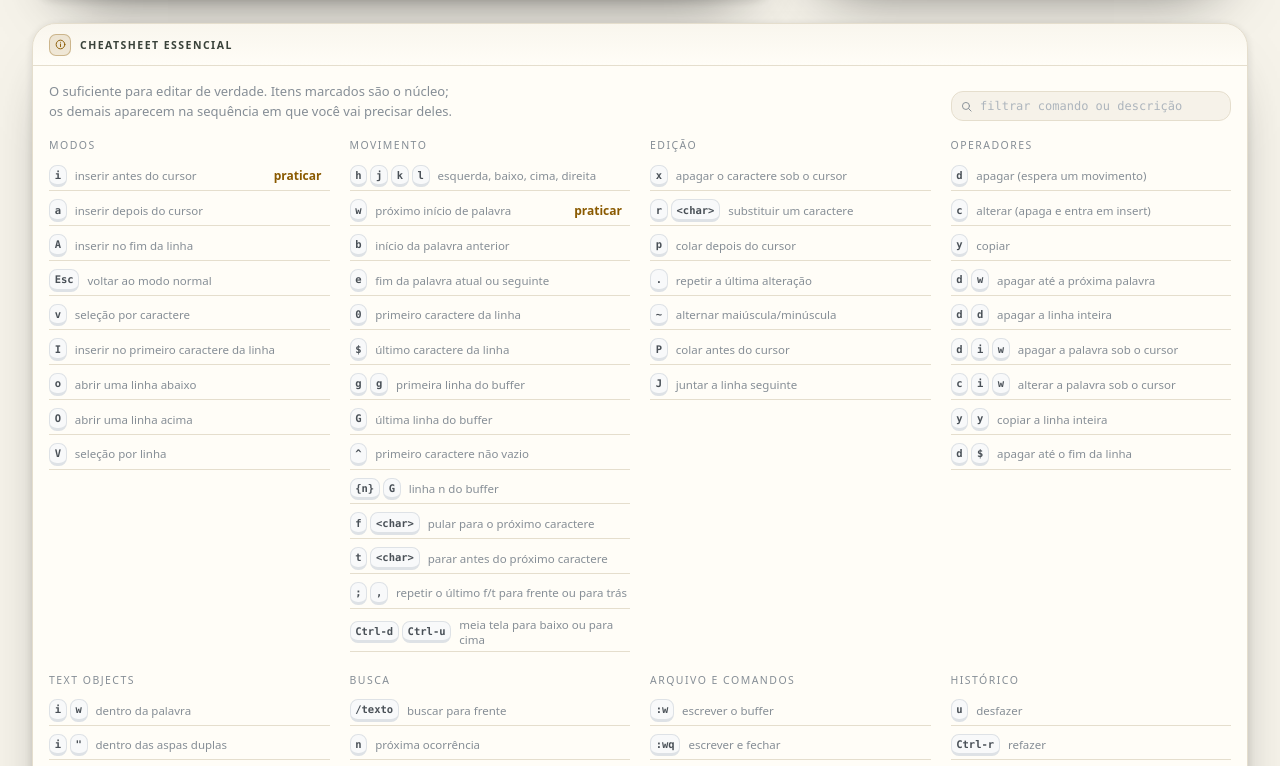
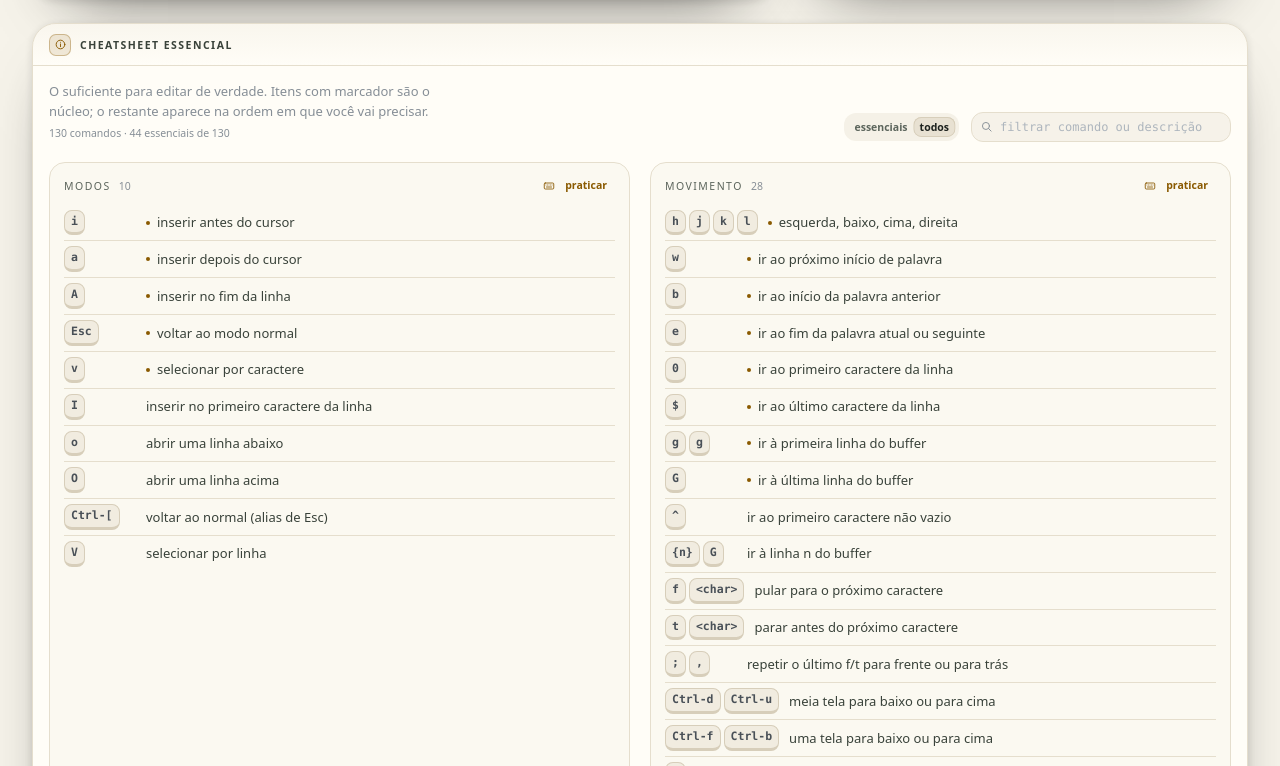
Before and after one commit to fernandoleitepagani/visualize_it, a React (Vite) app: page /vim in a window 1280 px wide. Shown: the part 834-1600 px from the top of the page. Built offline with nearby package versions, Linux system fonts and the light colour scheme.

Commit message:
feat(vim): rebuild the cheatsheet for readability
Two-column groups, larger keycaps, essential markers, filter/toggle and one practice action per group.

```diff
--- a/src/vim/cheatsheet.ts
+++ b/src/vim/cheatsheet.ts
@@ -10,72 +10,104 @@ export interface CheatItem {
   keys: string[];
   label: string;
   essential?: boolean;
-  practice?: CheatPractice;
 }
 
 export interface CheatGroup {
   id: string;
   title: string;
+  /** Snippet loaded by the "praticar" action in the group header. */
+  practice: CheatPractice;
   items: CheatItem[];
 }
 
-const line = 'pratique movimentos nesta linha de exemplo';
+const line = 'mova o cursor buffer até a palavra alvo';
 
 export const cheatsheet: CheatGroup[] = [
   {
     id: 'modos',
     title: 'Modos',
+    practice: { lines: ['escreva algo aqui, saia com Esc e volte com i'], cursor: { line: 0, col: 0 } },
     items: [
-      { id: 'i', keys: ['i'], label: 'inserir antes do cursor', essential: true, practice: { lines: [line], cursor: { line: 0, col: 0 } } },
+      { id: 'i', keys: ['i'], label: 'inserir antes do cursor', essential: true },
       { id: 'a', keys: ['a'], label: 'inserir depois do cursor', essential: true },
       { id: 'I', keys: ['I'], label: 'inserir no primeiro caractere da linha' },
       { id: 'A', keys: ['A'], label: 'inserir no fim da linha', essential: true },
       { id: 'o', keys: ['o'], label: 'abrir uma linha abaixo' },
       { id: 'O', keys: ['O'], label: 'abrir uma linha acima' },
       { id: 'Esc', keys: ['Esc'], label: 'voltar ao modo normal', essential: true },
-      { id: 'v', keys: ['v'], label: 'seleção por caractere', essential: true },
-      { id: 'V', keys: ['V'], label: 'seleção por linha' },
+      { id: 'ctrl-bracket', keys: ['Ctrl-['], label: 'voltar ao normal (alias de Esc)' },
+      { id: 'v', keys: ['v'], label: 'selecionar por caractere', essential: true },
+      { id: 'V', keys: ['V'], label: 'selecionar por linha' },
     ],
   },
   {
     id: 'movimento',
     title: 'Movimento',
+    practice: { lines: [line], cursor: { line: 0, col: 0 } },
     items: [
       { id: 'hjkl', keys: ['h', 'j', 'k', 'l'], label: 'esquerda, baixo, cima, direita', essential: true },
-      { id: 'w', keys: ['w'], label: 'próximo início de palavra', essential: true, practice: { lines: [line], cursor: { line: 0, col: 0 } } },
-      { id: 'b', keys: ['b'], label: 'início da palavra anterior', essential: true },
-      { id: 'e', keys: ['e'], label: 'fim da palavra atual ou seguinte', essential: true },
-      { id: '0', keys: ['0'], label: 'primeiro caractere da linha', essential: true },
-      { id: '^', keys: ['^'], label: 'primeiro caractere não vazio' },
-      { id: '$', keys: ['$'], label: 'último caractere da linha', essential: true },
-      { id: 'gg', keys: ['g', 'g'], label: 'primeira linha do buffer', essential: true },
-      { id: 'G', keys: ['G'], label: 'última linha do buffer', essential: true },
-      { id: 'countG', keys: ['{n}', 'G'], label: 'linha n do buffer' },
+      { id: 'w', keys: ['w'], label: 'ir ao próximo início de palavra', essential: true },
+      { id: 'b', keys: ['b'], label: 'ir ao início da palavra anterior', essential: true },
+      { id: 'e', keys: ['e'], label: 'ir ao fim da palavra atual ou seguinte', essential: true },
+      { id: '0', keys: ['0'], label: 'ir ao primeiro caractere da linha', essential: true },
+      { id: '^', keys: ['^'], label: 'ir ao primeiro caractere não vazio' },
+      { id: '$', keys: ['$'], label: 'ir ao último caractere da linha', essential: true },
+      { id: 'gg', keys: ['g', 'g'], label: 'ir à primeira linha do buffer', essential: true },
+      { id: 'G', keys: ['G'], label: 'ir à última linha do buffer', essential: true },
+      { id: 'countG', keys: ['{n}', 'G'], label: 'ir à linha n do buffer' },
       { id: 'f', keys: ['f', '<char>'], label: 'pular para o próximo caractere' },
       { id: 't', keys: ['t', '<char>'], label: 'parar antes do próximo caractere' },
-      { id: ';/', keys: [';', ','], label: 'repetir o último f/t para frente ou para trás' },
-      { id: 'meia-tela', keys: ['Ctrl-d', 'Ctrl-u'], label: 'meia tela para baixo ou para cima' },
+      { id: 'repeat-find', keys: [';', ','], label: 'repetir o último f/t para frente ou para trás' },
+      { id: 'half-screen', keys: ['Ctrl-d', 'Ctrl-u'], label: 'meia tela para baixo ou para cima' },
+      { id: 'full-screen', keys: ['Ctrl-f', 'Ctrl-b'], label: 'uma tela para baixo ou para cima' },
+      { id: 'bracket', keys: ['%'], label: 'ir ao bracket correspondente' },
+      { id: 'paragraph', keys: ['{', '}'], label: 'parágrafo anterior ou seguinte' },
+      { id: 'underscore', keys: ['_'], label: 'primeiro caractere não vazio (com contagem, desce linhas)' },
+      { id: 'plus-minus', keys: ['+', '-'], label: 'primeiro caractere da linha seguinte ou anterior' },
+      { id: 'column', keys: ['|'], label: 'ir para a coluna n' },
+      { id: 'screen', keys: ['H', 'M', 'L'], label: 'topo, meio e fim da tela' },
+      { id: 'sentence', keys: ['(', ')'], label: 'início da frase anterior ou seguinte' },
+      { id: 'ge', keys: ['g', 'e'], label: 'fim da palavra anterior' },
+      { id: 'g-line', keys: ['g', '_'], label: 'último caractere não vazio da linha' },
+      { id: 'scroll', keys: ['z', 'z'], label: 'centralizar a linha atual' },
+      { id: 'scroll-top', keys: ['z', 't'], label: 'linha atual no topo' },
+      { id: 'scroll-bottom', keys: ['z', 'b'], label: 'linha atual no rodapé' },
+      { id: 'scroll-lines', keys: ['Ctrl-e', 'Ctrl-y'], label: 'rolar uma linha' },
     ],
   },
   {
     id: 'edicao',
     title: 'Edição',
+    practice: { lines: ['const buffer = 3;'], cursor: { line: 0, col: 6 } },
     items: [
       { id: 'x', keys: ['x'], label: 'apagar o caractere sob o cursor', essential: true },
       { id: 'r', keys: ['r', '<char>'], label: 'substituir um caractere', essential: true },
-      { id: 'tilde', keys: ['~'], label: 'alternar maiúscula/minúscula' },
+      { id: 'tilde', keys: ['~'], label: 'alternar maiúscula e minúscula' },
       { id: 'p', keys: ['p'], label: 'colar depois do cursor', essential: true },
       { id: 'P', keys: ['P'], label: 'colar antes do cursor' },
       { id: 'J', keys: ['J'], label: 'juntar a linha seguinte' },
       { id: 'dot', keys: ['.'], label: 'repetir a última alteração', essential: true },
+      { id: 'D', keys: ['D'], label: 'apagar até o fim da linha (= d$)', essential: true },
+      { id: 'C', keys: ['C'], label: 'alterar até o fim da linha (= c$)' },
+      { id: 'Y', keys: ['Y'], label: 'copiar até o fim da linha (= y$)' },
+      { id: 'R', keys: ['R'], label: 'modo replace (sobrescrever)', essential: true },
+      { id: 'gJ', keys: ['g', 'J'], label: 'juntar linhas sem espaço' },
+      { id: 'U', keys: ['U'], label: 'desfazer a última alteração da linha' },
+      { id: 'ZZ', keys: ['Z', 'Z'], label: 'salvar e sair' },
+      { id: 'ZQ', keys: ['Z', 'Q'], label: 'sair sem salvar' },
+      { id: 'indent', keys: ['>>'], label: 'indentar a linha', essential: true },
+      { id: 'dedent', keys: ['<<'], label: 'dedententar a linha' },
+      { id: 'increment', keys: ['Ctrl-a'], label: 'incrementar o número sob o cursor' },
+      { id: 'decrement', keys: ['Ctrl-x'], label: 'decrementar o número sob o cursor' },
     ],
   },
   {
     id: 'operadores',
     title: 'Operadores',
+    practice: { lines: ['foo bar baz'], cursor: { line: 0, col: 0 } },
     items: [
       { id: 'd', keys: ['d'], label: 'apagar (espera um movimento)', essential: true },
-      { id: 'c', keys: ['c'], label: 'alterar (apaga e entra em insert)', essential: true },
+      { id: 'c', keys: ['c'], label: 'alterar e entrar no modo insert', essential: true },
       { id: 'y', keys: ['y'], label: 'copiar', essential: true },
       { id: 'dw', keys: ['d', 'w'], label: 'apagar até a próxima palavra', essential: true },
       { id: 'dd', keys: ['d', 'd'], label: 'apagar a linha inteira', essential: true },
@@ -83,11 +115,16 @@ export const cheatsheet: CheatGroup[] = [
       { id: 'diw', keys: ['d', 'i', 'w'], label: 'apagar a palavra sob o cursor', essential: true },
       { id: 'ciw', keys: ['c', 'i', 'w'], label: 'alterar a palavra sob o cursor', essential: true },
       { id: 'yy', keys: ['y', 'y'], label: 'copiar a linha inteira', essential: true },
+      { id: 'shift-op', keys: ['>', '<'], label: 'indentar ou dedententar com um movimento (ex.: >j)' },
+      { id: 'g-case', keys: ['g', '~'], label: 'alternar maiúsculas com um movimento' },
+      { id: 'gu', keys: ['g', 'u'], label: 'minúsculas com um movimento' },
+      { id: 'gU', keys: ['g', 'U'], label: 'maiúsculas com um movimento' },
     ],
   },
   {
     id: 'text-objects',
     title: 'Text objects',
+    practice: { lines: ['const name = "antigo";'], cursor: { line: 0, col: 14 } },
     items: [
       { id: 'iw', keys: ['i', 'w'], label: 'dentro da palavra', essential: true },
       { id: 'aw', keys: ['a', 'w'], label: 'palavra e o espaço ao redor' },
@@ -97,23 +134,81 @@ export const cheatsheet: CheatGroup[] = [
       { id: 'a-paren', keys: ['a', '('], label: 'parênteses incluídos' },
       { id: 'i-single', keys: ['i', "'"], label: 'dentro das aspas simples' },
       { id: 'a-single', keys: ['a', "'"], label: 'aspas simples incluídas' },
+      { id: 'i-backtick', keys: ['i', '`'], label: 'dentro das crases' },
+      { id: 'a-backtick', keys: ['a', '`'], label: 'crases incluídas' },
+      { id: 'i-bracket', keys: ['i', '['], label: 'dentro dos colchetes' },
+      { id: 'a-bracket', keys: ['a', '['], label: 'colchetes incluídos' },
+      { id: 'i-brace', keys: ['i', '{'], label: 'dentro das chaves' },
+      { id: 'a-brace', keys: ['a', '{'], label: 'chaves incluídas' },
+      { id: 'i-paragraph', keys: ['i', 'p'], label: 'dentro do parágrafo' },
+      { id: 'a-paragraph', keys: ['a', 'p'], label: 'parágrafo e a linha em branco' },
     ],
   },
   {
     id: 'busca',
     title: 'Busca',
+    practice: {
+      lines: ['const total = 0;', 'function soma() {', '  return total + 1;', '}'],
+      cursor: { line: 0, col: 0 },
+    },
     items: [
       { id: '/', keys: ['/texto'], label: 'buscar para frente', essential: true },
       { id: '?', keys: ['?texto'], label: 'buscar para trás' },
-      { id: 'n', keys: ['n'], label: 'próxima ocorrência', essential: true },
-      { id: 'N', keys: ['N'], label: 'ocorrência anterior' },
+      { id: 'n', keys: ['n'], label: 'ir à próxima ocorrência', essential: true },
+      { id: 'N', keys: ['N'], label: 'ir à ocorrência anterior' },
       { id: 'star', keys: ['*'], label: 'buscar a palavra sob o cursor' },
       { id: 'hash', keys: ['#'], label: 'buscar a palavra sob o cursor para trás' },
+      { id: 'noh', keys: [':noh'], label: 'limpar o destaque da busca' },
+      { id: 'gstar', keys: ['g', '*'], label: 'buscar a palavra sob o cursor' },
+      { id: 'ghash', keys: ['g', '#'], label: 'buscar a palavra sob o cursor para trás' },
+    ],
+  },
+  {
+    id: 'visual',
+    title: 'Visual',
+    practice: { lines: ['linha um', 'linha dois', 'linha três'], cursor: { line: 0, col: 0 } },
+    items: [
+      { id: 'visual-char', keys: ['v', '<mov>'], label: 'selecionar caracteres', essential: true },
+      { id: 'visual-line', keys: ['V', '<mov>'], label: 'selecionar linhas', essential: true },
+      { id: 'visual-delete', keys: ['d'], label: 'apagar a seleção', essential: true },
+      { id: 'visual-yank', keys: ['y'], label: 'copiar a seleção' },
+      { id: 'visual-change', keys: ['c'], label: 'alterar a seleção' },
+      { id: 'visual-indent', keys: ['>', '<'], label: 'indentar ou dedententar a seleção' },
+      { id: 'visual-swap', keys: ['o'], label: 'trocar a âncora da seleção' },
+      { id: 'visual-case', keys: ['u', 'U', '~'], label: 'minúsculas, maiúsculas ou alternar caixa' },
+      { id: 'visual-paste', keys: ['p'], label: 'substituir a seleção pelo registrador' },
+      { id: 'visual-join', keys: ['J'], label: 'juntar as linhas selecionadas' },
+    ],
+  },
+  {
+    id: 'marcas',
+    title: 'Marcas e saltos',
+    practice: { lines: ['linha um', 'linha dois', 'linha três', 'linha quatro'], cursor: { line: 0, col: 0 } },
+    items: [
+      { id: 'mark-set', keys: ['m', 'a'], label: 'definir a marca a', essential: true },
+      { id: 'mark-jump-line', keys: ["'", 'a'], label: 'ir à linha da marca a' },
+      { id: 'mark-jump-exact', keys: ['`', 'a'], label: 'ir à posição exata da marca a' },
+      { id: 'last-position', keys: ["'", "'"], label: 'voltar à última posição' },
+      { id: 'jump-back', keys: ['Ctrl-o', 'Ctrl-i'], label: 'voltar ou avançar no histórico de saltos', essential: true },
+      { id: 'marks', keys: [':marks'], label: 'listar as marcas' },
+    ],
+  },
+  {
+    id: 'macros',
+    title: 'Macros',
+    practice: { lines: ['linha para gravar uma macro'], cursor: { line: 0, col: 0 } },
+    items: [
+      { id: 'record', keys: ['q', 'a'], label: 'gravar a macro no registrador a', essential: true },
+      { id: 'stop-record', keys: ['q'], label: 'parar a gravação' },
+      { id: 'play', keys: ['@', 'a'], label: 'executar a macro a', essential: true },
+      { id: 'play-last', keys: ['@', '@'], label: 'repetir a última macro' },
+      { id: 'registers', keys: [':reg'], label: 'ver registradores e macros' },
     ],
   },
   {
     id: 'arquivo',
     title: 'Arquivo e comandos',
+    practice: { lines: ['# rascunho'], cursor: { line: 0, col: 0 } },
     items: [
       { id: 'w', keys: [':w'], label: 'escrever o buffer', essential: true },
       { id: 'q', keys: [':q'], label: 'fechar (bloqueia se houver alterações)' },
@@ -122,14 +217,20 @@ export const cheatsheet: CheatGroup[] = [
       { id: 'x', keys: [':x'], label: 'escrever e fechar (atalho)' },
       { id: 'number', keys: [':set number'], label: 'mostrar números de linha' },
       { id: 'goto', keys: [':{n}'], label: 'ir para a linha n' },
+      { id: 'substitute', keys: [':s/antigo/novo/g'], label: 'substituir na linha atual' },
+      { id: 'substitute-all', keys: [':%s/antigo/novo/g'], label: 'substituir no buffer inteiro' },
+      { id: 'sort', keys: [':sort'], label: 'ordenar as linhas' },
+      { id: 'ignorecase', keys: [':set ignorecase'], label: 'busca sem diferenciar maiúsculas' },
+      { id: 'relativenumber', keys: [':set relativenumber'], label: 'números de linha relativos' },
     ],
   },
   {
     id: 'historico',
     title: 'Histórico',
+    practice: { lines: ['linha para editar e desfazer'], cursor: { line: 0, col: 0 } },
     items: [
       { id: 'u', keys: ['u'], label: 'desfazer', essential: true },
-      { id: 'redo', keys: ['Ctrl-r'], label: 'refazer', essential: true },
+      { id: 'redo', keys: ['C-r'], label: 'refazer', essential: true },
     ],
   },
 ];
@@ -140,18 +241,27 @@ const normalize = (value: string) =>
     .replace(/[\u0300-\u036f]/g, '')
     .toLowerCase();
 
-export function filterCheatsheet(query: string): CheatGroup[] {
+export function filterCheatsheet(query: string, essentialsOnly = false): CheatGroup[] {
   const needle = normalize(query.trim());
-  if (!needle) return cheatsheet;
 
   return cheatsheet
     .map((group) => ({
       ...group,
-      items: group.items.filter((item) =>
-        normalize(
+      items: group.items.filter((item) => {
+        if (essentialsOnly && !item.essential) return false;
+        if (!needle) return true;
+        return normalize(
           `${item.keys.join(' ')} ${item.keys.join('')} ${item.label} ${group.title}`,
-        ).includes(needle),
-      ),
+        ).includes(needle);
+      }),
     }))
     .filter((group) => group.items.length > 0);
 }
+
+export const cheatTotals = {
+  commands: cheatsheet.reduce((total, group) => total + group.items.length, 0),
+  essentials: cheatsheet.reduce(
+    (total, group) => total + group.items.filter((item) => item.essential).length,
+    0,
+  ),
+};
--- a/src/vim/components/VimCheatsheet.tsx
+++ b/src/vim/components/VimCheatsheet.tsx
@@ -1,25 +1,60 @@
-import { useState } from 'react';
-import { Box, Button, Group, Kbd, SimpleGrid, Stack, Text, TextInput } from '@mantine/core';
-import { SearchIcon } from '@/components/icons';
-import { font, radius, vizVar } from '@/theme';
-import { filterCheatsheet, type CheatItem } from '../cheatsheet';
+import { memo, useState } from 'react';
+import {
+  Box,
+  Button,
+  CloseButton,
+  Group,
+  Kbd,
+  SegmentedControl,
+  SimpleGrid,
+  Text,
+  TextInput,
+} from '@mantine/core';
+import { KeyboardIcon, SearchIcon } from '@/components/icons';
+import { font, vizVar } from '@/theme';
+import { cheatTotals, filterCheatsheet, type CheatGroup } from '../cheatsheet';
 
 interface Props {
-  onPractice: (item: CheatItem) => void;
+  onPractice: (group: CheatGroup) => void;
 }
 
-/** Essential commands, filterable and linked to the practice buffer. */
-export function VimCheatsheet({ onPractice }: Props) {
+/**
+ * Readable reference: two columns, one command per row, keycaps on the left and
+ * a single practice action per group. Memoized because it is static while the
+ * user types in the editor.
+ */
+export const VimCheatsheet = memo(function VimCheatsheet({ onPractice }: Props) {
   const [query, setQuery] = useState('');
-  const groups = filterCheatsheet(query);
+  const [essentialsOnly, setEssentialsOnly] = useState(false);
+  const groups = filterCheatsheet(query, essentialsOnly);
+  const visible = groups.reduce((total, group) => total + group.items.length, 0);
 
   return (
     <Box p="md">
-      <Group justify="space-between" align="flex-end" gap="sm" mb="md" wrap="wrap">
+      <Group justify="space-between" align="flex-end" gap="md" mb="lg" wrap="wrap">
+        <Box>
           <Text fz={font.small} c="dimmed" maw="56ch" lh={1.5}>
-          O suficiente para editar de verdade. Itens marcados são o núcleo; os demais aparecem na
-          sequência em que você vai precisar deles.
+            O suficiente para editar de verdade. Itens com marcador são o núcleo; o restante aparece
+            na ordem em que você vai precisar.
           </Text>
+          <Text fz={font.micro} c="dimmed" mt={4} aria-live="polite">
+            {visible} comandos · {cheatTotals.essentials} essenciais de {cheatTotals.commands}
+          </Text>
+        </Box>
+
+        <Group gap="sm" wrap="wrap" align="center" className="vim-cheat-controls">
+          <SegmentedControl
+            size="xs"
+            radius="md"
+            value={essentialsOnly ? 'essential' : 'all'}
+            onChange={(value) => setEssentialsOnly(value === 'essential')}
+            data={[
+              { label: 'essenciais', value: 'essential' },
+              { label: 'todos', value: 'all' },
+            ]}
+            aria-label="Filtrar por comandos essenciais"
+            styles={{ label: { fontSize: font.micro } }}
+          />
           <TextInput
             value={query}
             onChange={(event) => setQuery(event.currentTarget.value)}
@@ -27,10 +62,16 @@ export function VimCheatsheet({ onPractice }: Props) {
             size="xs"
             radius="md"
             leftSection={<SearchIcon size={13} />}
+            rightSection={
+              query ? (
+                <CloseButton size="xs" aria-label="Limpar filtro" onClick={() => setQuery('')} />
+              ) : null
+            }
             aria-label="Filtrar cheatsheet"
             styles={{ input: { fontFamily: 'var(--mantine-font-family-monospace)' } }}
-          w={{ base: '100%', sm: 280 }}
+            w={{ base: '100%', sm: 260 }}
           />
+        </Group>
       </Group>
 
       {groups.length === 0 ? (
@@ -38,66 +79,76 @@ export function VimCheatsheet({ onPractice }: Props) {
           Nenhum comando encontrado.
         </Text>
       ) : (
-        <SimpleGrid cols={{ base: 1, sm: 2, lg: 4 }} spacing="lg">
+        <SimpleGrid cols={{ base: 1, md: 2 }} spacing="lg">
           {groups.map((group) => {
             const items = [...group.items].sort(
               (a, b) => Number(Boolean(b.essential)) - Number(Boolean(a.essential)),
             );
+
             return (
-              <Box key={group.id}>
+              <Box
+                key={group.id}
+                component="section"
+                aria-label={group.title}
+                className="vim-cheat-group"
+              >
+                <Group justify="space-between" align="center" gap="sm" mb={8} wrap="nowrap">
+                  <Group gap={8} align="baseline" wrap="nowrap">
                     <Text
                       fz={font.micro}
                       tt="uppercase"
-                  c="dimmed"
-                  mb={8}
-                  style={{ letterSpacing: '0.14em' }}
+                      style={{ color: vizVar.muted, letterSpacing: '0.14em' }}
                     >
                       {group.title}
                     </Text>
-                <Stack gap={5}>
+                    <Text fz={font.micro} c="dimmed">
+                      {items.length}
+                    </Text>
+                  </Group>
+                  <Button
+                    size="compact-xs"
+                    variant="subtle"
+                    radius="pill"
+                    aria-label={`praticar ${group.title}`}
+                    leftSection={<KeyboardIcon size={12} />}
+                    onClick={() => onPractice(group)}
+                    styles={{ label: { fontSize: font.micro } }}
+                    style={{ color: vizVar.accent }}
+                  >
+                    praticar
+                  </Button>
+                </Group>
+
+                <dl className="vim-cheat-list">
                   {items.map((item) => (
-                    <Group
-                      key={item.id}
-                      justify="space-between"
-                      align="center"
-                      gap={8}
-                      wrap="nowrap"
+                    <div className="vim-cheat-row" key={item.id}>
+                      <dt>
+                        <Group gap={3} wrap="nowrap">
+                          {item.keys.map((key, keyIndex) => (
+                            <Kbd
+                              key={`${item.id}-${key}-${keyIndex}`}
+                              fz={11.5}
                               style={{
-                        padding: '3px 0',
-                        borderBottom: `1px solid ${vizVar.line}`,
+                                background: 'var(--viz-surface-2)',
+                                borderColor: vizVar.line2,
+                                boxShadow: 'none',
+                                padding: '2px 6px',
                               }}
                             >
-                      <Group gap={8} wrap="nowrap" style={{ minWidth: 0 }}>
-                        <Group gap={3} wrap="nowrap" style={{ flexShrink: 0 }}>
-                          {item.keys.map((key) => (
-                            <Kbd key={key} fz={font.micro}>
                               {key}
                             </Kbd>
                           ))}
                         </Group>
-                        <Text fz={font.tiny} c="dimmed" style={{ lineHeight: 1.35 }}>
-                          {item.label}
-                        </Text>
-                      </Group>
-                      {item.practice ? (
-                        <Button
-                          size="compact-xs"
-                          variant="subtle"
-                          radius="sm"
-                          aria-label={`praticar ${item.label}`}
-                          onClick={() => onPractice(item)}
-                          style={{
-                            color: vizVar.accent,
-                            flexShrink: 0,
-                            borderRadius: radius.pill,
-                          }}
-                        >
-                          praticar
-                        </Button>
+                      </dt>
+                      <dd>
+                        {item.essential ? (
+                          <span className="vim-cheat-dot" aria-hidden="true" />
                         ) : null}
-                    </Group>
+                        <span>{item.label}</span>
+                      </dd>
+                    </div>
                   ))}
-                </Stack>
+                </dl>
               </Box>
             );
           })}
@@ -105,4 +156,4 @@ export function VimCheatsheet({ onPractice }: Props) {
       )}
     </Box>
   );
-}
+});
```
Also changed, not shown: 2 other files (tests, documents, lock files or other folders). Lines whose indentation alone changed are shown as unchanged.
